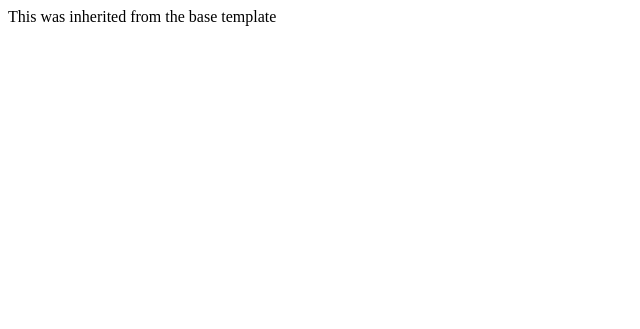
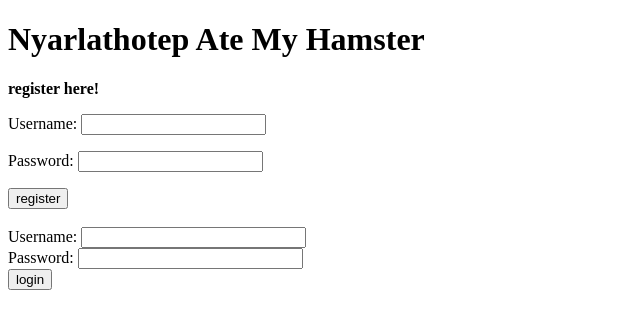
Before and after one commit to Jarec22/NAHM, a Django app: page / in a window 1280 px wide. Shown: the top 329 px of the page, without its empty margins (0-640 px from the left). Run offline with Django 3.2, Linux system fonts and the light colour scheme.

Commit message:
register and login added

```diff
--- a/NAHM/urls.py
+++ b/NAHM/urls.py
@@ -22,6 +22,7 @@ from django.conf.urls.static import static
 
 urlpatterns = [
 	path('', views.start, name='start'),
+	path('about/', views.about, name='about'),
 	path('NyarlathotepAteMyHamster/', include('hamster.urls')),
     path('admin/', admin.site.urls),
 ] + static(settings.MEDIA_URL, document_root=settings.MEDIA_ROOT)
--- /dev/null
+++ b/hamster/forms.py
@@ -0,0 +1,9 @@
+from django import forms
+from hamster.models import User
+
+class UserForm(forms.ModelForm):
+	password = forms.CharField(widget=forms.PasswordInput())
+
+	class Meta:
+		model = User
+		fields = ('username', 'password',)
--- a/hamster/urls.py
+++ b/hamster/urls.py
@@ -4,4 +4,5 @@ from hamster import views
 app_name = 'hamster'
 urlpatterns = [
 	path('', views.start, name='start'),
+	path('about/', views.about, name='about'),
 ]
--- a/hamster/views.py
+++ b/hamster/views.py
@@ -1,6 +1,49 @@
 from django.shortcuts import render
 from django.http import HttpResponse
+from hamster.forms import UserForm
+from django.contrib.auth import authenticate, login
+from django.http import HttpResponse
+from django.urls import reverse
+from django.shortcuts import redirect
+
+def about(request):
+	context_dict = {}
+	print(request.method)
+	print(request.user)
+	return render(request, 'hamster/about.html', context=context_dict)
 
 def start(request):
-	context_dict = {'boldmessage': 'Nyarlathotep Ate My Hamster'}
-	return render(request, 'hamster/start.html', context_dict)
+	user_form = UserForm()
+	registered = False
+	if request.method == 'POST':
+		if request.POST.get('submit') == 'register':
+			registered = False
+			user_form = UserForm(request.POST)
+			if user_form.is_valid():
+				user = user_form.save()
+				user.save()
+				registered = True
+			else:
+				print(user_form.errors)
+
+
+		elif request.POST.get('submit') == 'login':
+			print("did we get here")
+			username = request.POST.get('username')
+			password = request.POST.get('password')
+			user = authenticate(username=username, password=password)
+			if user:
+				login(request, user)
+				print("The login was successful")
+				return redirect('about')
+				#add code to move them to the story selection or my account
+			else:
+				print(f"Invalid login details: {username}, {password}")
+				return HttpResponse("Invalid login details supplied")
+	else:
+		user_form = UserForm()
+
+
+	return render(request, 'hamster/start.html',
+					context = {'user_form':user_form,
+					'registered':registered})
--- a/templates/hamster/start.html
+++ b/templates/hamster/start.html
@@ -1,8 +1,29 @@
 {% extends 'hamster/base.html' %}
-<html>
+{% load staticfiles %}
 
-	<head>
-		<title>Register/Login</title>
-	</head>
+{% block title_block %}
+	Register/Login to Nyarlathotep Ate My Hamster
+{% endblock %}
 
-</html>
+{% block body_block %}
+<h1>Nyarlathotep Ate My Hamster</h1>
+<strong>register here!</strong><br />
+
+<form id="register_form" method="post" enctype="multipart/form-data" action="">
+	{% csrf_token %}
+	{{ user_form.as_p }}
+	<input type="submit" name="submit" value="register" />
+</form>
+<br />
+<form id="login_form" method="post" action="">
+	{% csrf_token %}
+		Username: <input type="text" name="username" value="" size="25" />
+	<br />
+		Password: <input type="password" name="password" value="" size="25" />
+	<br />
+	<input type="submit" name="submit" value="login" />
+</form>
+
+
+
+{% endblock %}
```
Also changed, not shown: templates/hamster/about.html (added, +19 -0 lines).
